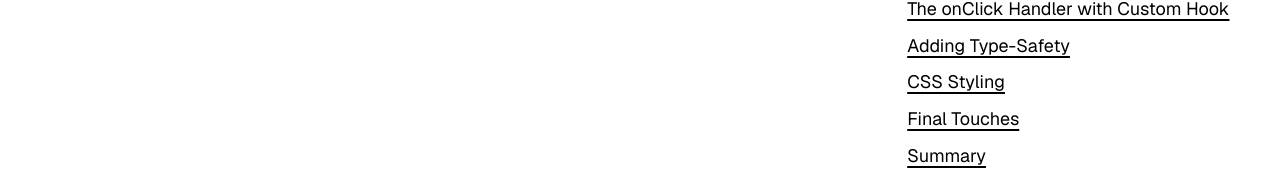
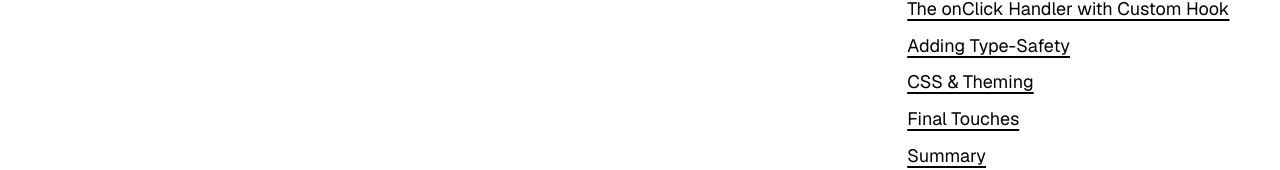
Before and after one commit to codercarl1243/react_components_system, a Next.js app: page /blog/design-system/buttons/sliders in a window 1280 px wide. Shown: the part 274-444 px from the top of the page. Built offline with nearby package versions, Linux system fonts and the light colour scheme.

Commit message:
UPDATE ensure correct heading links for sidebar

```diff
--- a/app/blog/design-system/buttons/sliders/page.tsx
+++ b/app/blog/design-system/buttons/sliders/page.tsx
@@ -28,7 +28,7 @@ export default function SlidersPage () {
                           { id: 'starting-code', href: '#starting-code', label: 'Starting Code' },
                           { id: 'onclick-handler', href: '#onclick-handler', label: 'The onClick Handler with Custom Hook' },
                           { id: 'type-safety', href: '#type-safety', label: 'Adding Type-Safety' },
-                          { id: 'css-styling', href: '#css-styling', label: 'CSS Styling' },
+                        { id: 'css-and-theming', href: '#css-and-theming', label: 'CSS & Theming' },
                           { id: 'final-touches', href: '#final-touches', label: 'Final Touches' },
                           { id: 'summary', href: '#summary', label: 'Summary' }
                         ]}
```
